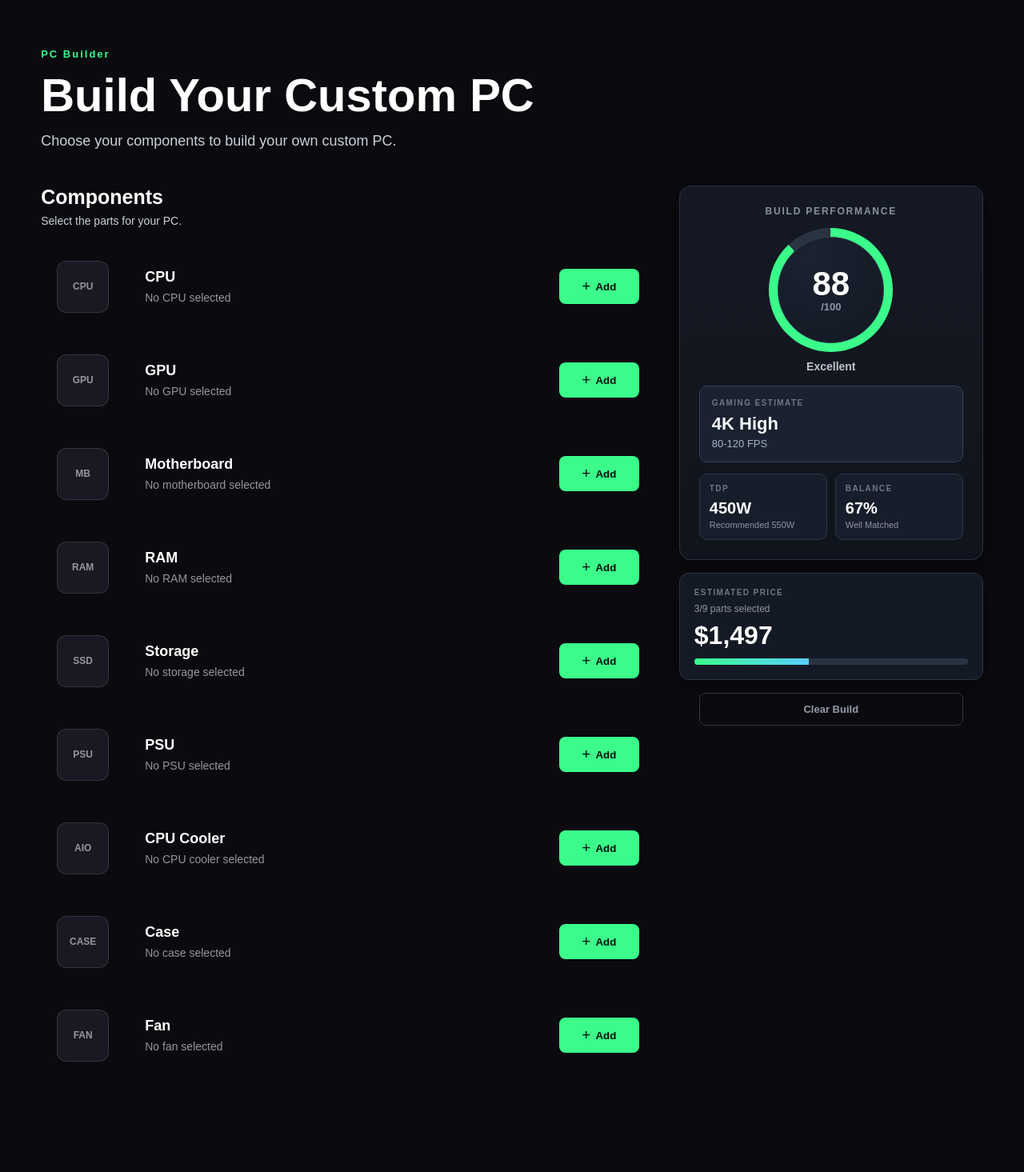
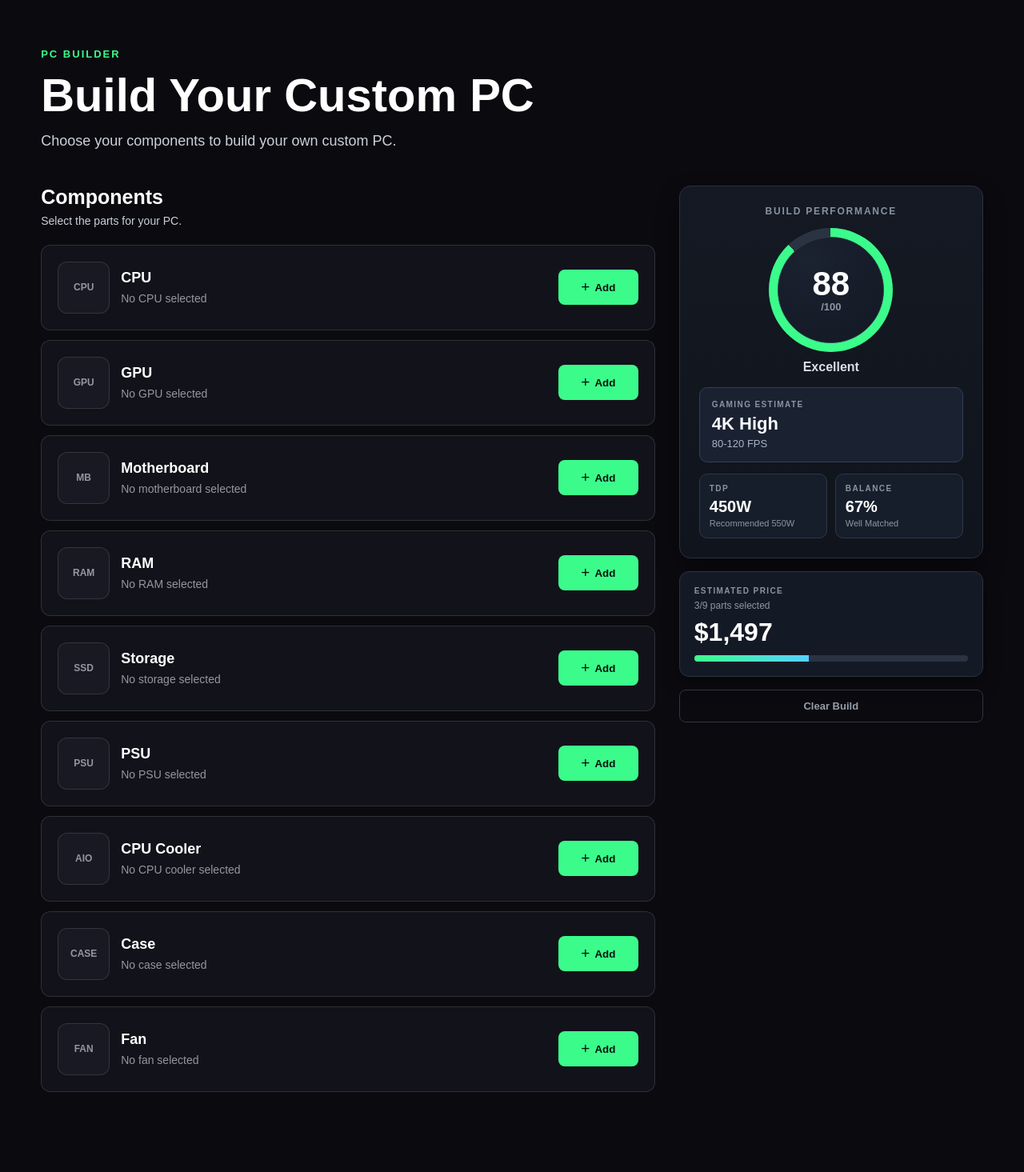
Before and after one commit to Arush2008/PC-Info-guide, a Flask app: page /PC_builder in a window 1280 px wide. Shown: the part 70-1535 px from the top of the page at 80% size. Before the commit the page ends 1397 px from the top, so only its background shows below. Run offline with Flask 3, Linux system fonts and the light colour scheme.

Commit message:
fixed the css pc builder cuz the current one mismatched with component page

```diff
--- a/static/style.css
+++ b/static/style.css
@@ -786,6 +786,28 @@
 }
 
 
+.component_row::-webkit-scrollbar {
+    height: 8px;
+}
+
+
+.component_row::-webkit-scrollbar-track {
+    background: rgb(20,20,30);
+    border-radius: 10px;
+}
+
+
+.component_row::-webkit-scrollbar-thumb {
+    background: rgb(80,80,100);
+    border-radius: 10px;
+}
+
+
+.component_row {
+    scrollbar-width: thin;
+}
+
+
 .component_card {
     flex: 0 0 280px;
     height: 360px;
@@ -967,16 +989,16 @@ body.modal_open {
 
 /* This part is for PC builder page */
 
-
-
-
-
-
-
 .builder_page {
     color: white;
     font-family: Arial, Helvetica, sans-serif;
     background-color: rgb(10, 10, 15);
+}
+
+.builder_page .top_nav_bar {
+    position: sticky;
+    top: 0;
+    z-index: 20;
 }
 
 .builder_container {
@@ -989,12 +1011,13 @@ body.modal_open {
     margin-bottom: 45px;
 }
 
-.page_label {
+.builder_into .page_label {
     color: #3bfc8b;
     font-size: 13px;
     letter-spacing: 2px;
     margin-bottom: 12px;
     font-weight: 700;
+    text-transform: uppercase;
 }
 
 .builder_into h1 {
@@ -1015,33 +1038,41 @@ body.modal_open {
     align-items: start;
 }
 
-.components_section {
+.builder_page .components_section {
     display: flex;
     flex-direction: column;
     gap: 12px;
 }
 
-.section_heading {
+.builder_page .section_heading {
     margin-bottom: 10px;
 }
 
-.section_heading h2 {
+.builder_page .section_heading h2 {
     font-size: 25px;
     margin-bottom: 7px;
 }
 
-.section_heading p {
+.builder_page .section_heading p {
     color: #cbd0da;
     font-size: 14px;
 }
 
-.component_row {
+.component_row_in_pcbuilder {
     min-height: 105px;
     display: flex;
     align-items: center;
+    gap: 14px;
     padding: 20px;
+    background: rgb(18, 18, 26);
+    border: 1px solid rgba(255, 255, 255, 0.12);
     border-radius: 12px;
     transition: border-color 0.2s ease, background-color 0.2s ease;
+}
+
+.component_row_in_pcbuilder:hover {
+    border-color: rgba(80, 170, 255, 0.8);
+    background-color: rgba(80, 170, 255, 0.08);
 }
 
 .component_icon {
@@ -1061,7 +1092,6 @@ body.modal_open {
 }
 
 .component_info {
-    margin-left: 20px;
     min-width: 0;
     flex: 1;
 }
@@ -1112,7 +1142,7 @@ body.modal_open {
 
 .build_summary {
     position: sticky;
-    top: 25px;
+    top: 92px;
     display: flex;
     flex-direction: column;
     gap: 16px;
@@ -1291,175 +1321,6 @@ body.modal_open {
     color: #ffffff;
 }
 
-.performance_header {
-    padding: 25px;
-    border-bottom: 1px solid #252a34;
-}
-
-.performance_score {
-    display: flex;
-    align-items: baseline;
-    gap: 5px;
-}
-
-.performance_score strong {
-    font-size: 46px;
-    line-height: 1;
-}
-
-.performance_score span {
-    color: #6f7784;
-    font-size: 15px;
-}
-
-.performance_rating {
-    margin-top: 8px;
-    color: #bfc5ce;
-    font-size: 14px;
-    font-weight: 600;
-}
-
-.performance_stat {
-    padding: 19px 25px;
-    border-bottom: 1px solid #252a34;
-}
-
-.stat_label {
-    color: #707784;
-    font-size: 10px;
-    font-weight: 700;
-    letter-spacing: 1.4px;
-    margin-bottom: 8px;
-}
-
-.performance_stat strong {
-    display: block;
-    color: #ffffff;
-    font-size: 19px;
-}
-
-.performance_stat span {
-    display: block;
-    margin-top: 4px;
-    color: #7f8793;
-    font-size: 12px;
-}
-
-.balance_bar {
-    width: 100%;
-    height: 6px;
-    margin-top: 12px;
-    background: #252a33;
-    border-radius: 10px;
-    overflow: hidden;
-}
-
-.balance_fill {
-    width: 67%;
-    height: 100%;
-    background: #89919e;
-    border-radius: 10px;
-}
-
-.estimated_total {
-    padding: 21px 25px;
-    border-bottom: 1px solid #252a34;
-}
-
-.estimated_total > span {
-    display: block;
-    color: #7d8591;
-    font-size: 12px;
-    margin-bottom: 7px;
-}
-
-.estimated_total > strong {
-    display: block;
-    font-size: 27px;
-}
-
-.power_usage {
-    padding: 21px 25px;
-    border-bottom: 1px solid #252a34;
-}
-
-.power_usage > strong {
-    display: block;
-    font-size: 19px;
-}
-
-.power_usage > span {
-    display: block;
-    margin-top: 5px;
-    color: #7d8591;
-    font-size: 12px;
-}
-
-.compatibility_box {
-    margin: 20px 25px;
-    padding: 14px;
-    display: flex;
-    align-items: center;
-    gap: 12px;
-    background: #171b22;
-    border: 1px solid #292f39;
-    border-radius: 9px;
-}
-
-.status_icon {
-    width: 32px;
-    height: 32px;
-    flex-shrink: 0;
-    display: flex;
-    align-items: center;
-    justify-content: center;
-    border-radius: 50%;
-    background: #242a33;
-    color: #c8ced7;
-    font-weight: 700;
-}
-
-.compatibility_box h3 {
-    font-size: 13px;
-    margin-bottom: 4px;
-}
-
-.compatibility_box p {
-    color: #747c89;
-    font-size: 11px;
-}
-
-.clear_button {
-    width: calc(100% - 50px);
-    margin: 0 25px 25px;
-    padding: 12px;
-    background: transparent;
-    border: 1px solid #303641;
-    border-radius: 8px;
-    color: #969daa;
-    font-size: 13px;
-    font-weight: 600;
-    cursor: pointer;
-    transition: 0.2s ease;
-}
-
-.clear_button:hover {
-    background: #1a1e26;
-    color: #ffffff;
-}
-
-.performance_header,
-.performance_score,
-.performance_stat,
-.balance_bar,
-.balance_fill,
-.estimated_total,
-.power_usage,
-.compatibility_box,
-.status_icon {
-    display: none;
-}
-
 @media (max-width: 1100px) {
     .builder_layout {
         grid-template-columns: 1fr;
@@ -1476,7 +1337,7 @@ body.modal_open {
         padding: 40px 0 70px;
     }
 
-    .component_row {
+    .component_row_in_pcbuilder {
         gap: 12px;
         padding: 14px;
     }
@@ -1485,10 +1346,6 @@ body.modal_open {
         width: 52px;
         height: 52px;
         font-size: 10px;
-    }
-
-    .component_info {
-        margin-left: 0;
     }
 
     .component_info h3 {
--- a/templates/PC_builder.html
+++ b/templates/PC_builder.html
@@ -36,7 +36,7 @@
                 </div>
             </div>
 
-            <div class="component_row">
+            <div class="component_row_in_pcbuilder">
                 <div class="component_icon">CPU</div>
                 <div class="component_info">
                     <h3>CPU</h3>
@@ -48,7 +48,7 @@
                 </button>
             </div>
 
-            <div class="component_row">
+            <div class="component_row_in_pcbuilder">
                 <div class="component_icon">GPU</div>
                 <div class="component_info">
                     <h3>GPU</h3>
@@ -60,7 +60,7 @@
                 </button>
             </div>
 
-            <div class="component_row">
+            <div class="component_row_in_pcbuilder">
                 <div class="component_icon">MB</div>
                 <div class="component_info">
                     <h3>Motherboard</h3>
@@ -72,7 +72,7 @@
                 </button>
             </div>
 
-            <div class="component_row">
+            <div class="component_row_in_pcbuilder">
                 <div class="component_icon">RAM</div>
                 <div class="component_info">
                     <h3>RAM</h3>
@@ -84,7 +84,7 @@
                 </button>
             </div>
 
-            <div class="component_row">
+            <div class="component_row_in_pcbuilder">
                 <div class="component_icon">SSD</div>
                 <div class="component_info">
                     <h3>Storage</h3>
@@ -96,7 +96,7 @@
                 </button>
             </div>
 
-            <div class="component_row">
+            <div class="component_row_in_pcbuilder">
                 <div class="component_icon">PSU</div>
                 <div class="component_info">
                     <h3>PSU</h3>
@@ -108,7 +108,7 @@
                 </button>
             </div>
 
-            <div class="component_row">
+            <div class="component_row_in_pcbuilder">
                 <div class="component_icon">AIO</div>
                 <div class="component_info">
                     <h3>CPU Cooler</h3>
@@ -120,7 +120,7 @@
                 </button>
             </div>
 
-            <div class="component_row">
+            <div class="component_row_in_pcbuilder">
                 <div class="component_icon">CASE</div>
                 <div class="component_info">
                     <h3>Case</h3>
@@ -132,7 +132,7 @@
                 </button>
             </div>
 
-            <div class="component_row">
+            <div class="component_row_in_pcbuilder">
                 <div class="component_icon">FAN</div>
                 <div class="component_info">
                     <h3>Fan</h3>
```
